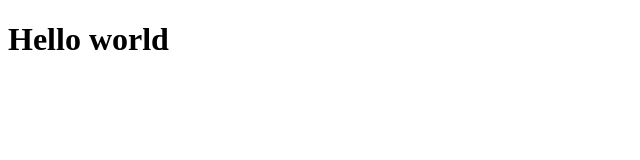
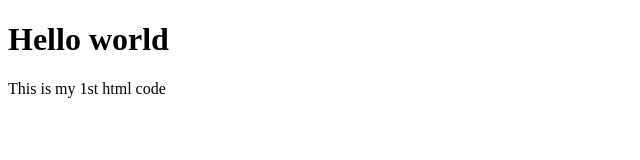
Before and after one commit to pranayaaa-007/html_css_basics, a plain HTML site: page index.html in a window 1280 px wide. Shown: the whole page, without its empty margins (0-640 px from the left). Drawn offline with Linux system fonts and the light colour scheme.

Commit message:
Learning web dev

```diff
--- a/index.html
+++ b/index.html
@@ -7,5 +7,6 @@
 </head>
 <body>
     <h1>Hello world</h1>
+    <p>This is my 1st html code</p>
 </body>
 </html>
```
